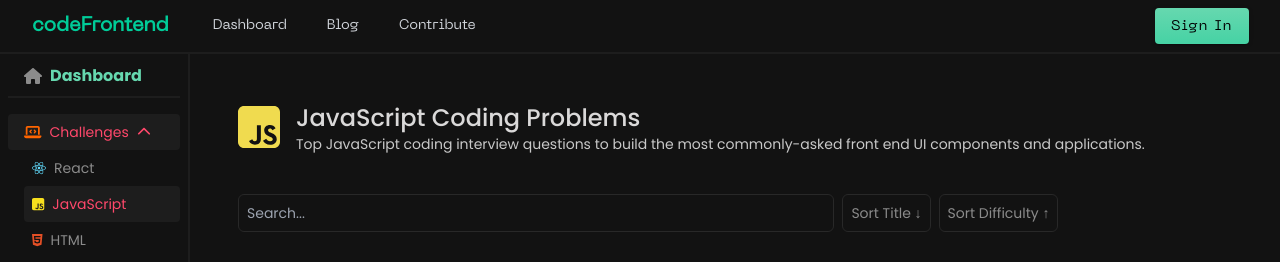
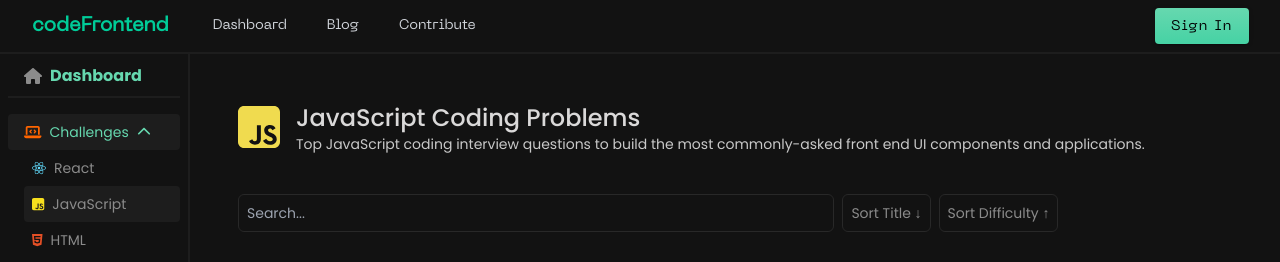
Before and after one commit to anupkumarjana/codeFrontend, a React (Create React App) app in the folder frontend/: page /dashboard/challenges/javascript in a window 1280 px wide. Shown: the top 262 px of the page. Built offline with nearby package versions, Linux system fonts and the light colour scheme; a web font is replaced by a local one.

Commit message:
added color class

```diff
--- a/frontend/src/components/dashboardSideMenu/DashboardSideMenu.jsx
+++ b/frontend/src/components/dashboardSideMenu/DashboardSideMenu.jsx
@@ -24,8 +24,8 @@
               <div
                 className={`flex items-center gap-2 px-4 py-2 rounded cursor-pointer ${
                   location.pathname.startsWith(item.path)
-                    ? "bg-[#1d1d1d] text-[#ff486b]"
-                    : "hover:bg-[#2d2d2d] hover:text-[#ff486b]"
+                    ? "bg-[#1d1d1d] dashboardSidemenuText"
+                    : "hover:bg-[#2d2d2d] hover:dashboardSidemenuText"
                 }`}
                 onClick={() => toggleMenu(item.name)}
               >
@@ -51,8 +51,8 @@
               to={item.path}
               className={`flex items-center gap-2 py-2 px-2 rounded  ${
                 location.pathname === item.path
-                  ? "bg-[#1d1d1d] text-[#ff486b]"
-                  : "hover:bg-[#2d2d2d] hover:text-[#ff486b]"
+                  ? "bg-[#1d1d1d] dshboardSidemenuText"
+                  : "hover:bg-[#2d2d2d] hover:dashboardSidemenuText"
               }`}
             >
               {item.icon && <span>{item.icon}</span>}
@@ -66,14 +66,13 @@
       <div className="h-screen pt-4 p-2 text-white border-r-2 border-[#1d1d1d] fixed left-0 top-12 bg-primary font-poppins">
         <div
           className={`flex items-center gap-2 border-b-2 px-4 pb-2 border-[#1d1d1d] ${
-            location.pathname === "/dashboard" ? "text-[#ff667c]" : ""
+            location.pathname === "/dashboard" ? "dashboardSidemenuText" : ""
           }`}
         >
           <FontAwesomeIcon icon={faHouse} />
-          <h2 className="font-bold"
-            // className={`font-bold ${
-            //   location.pathname === "/dashboard" ? "text-[#ff486b]" : ""
-            // }`}
+          <h2
+            className="font-bold"
+
           >
             Dashboard
           </h2>
```
